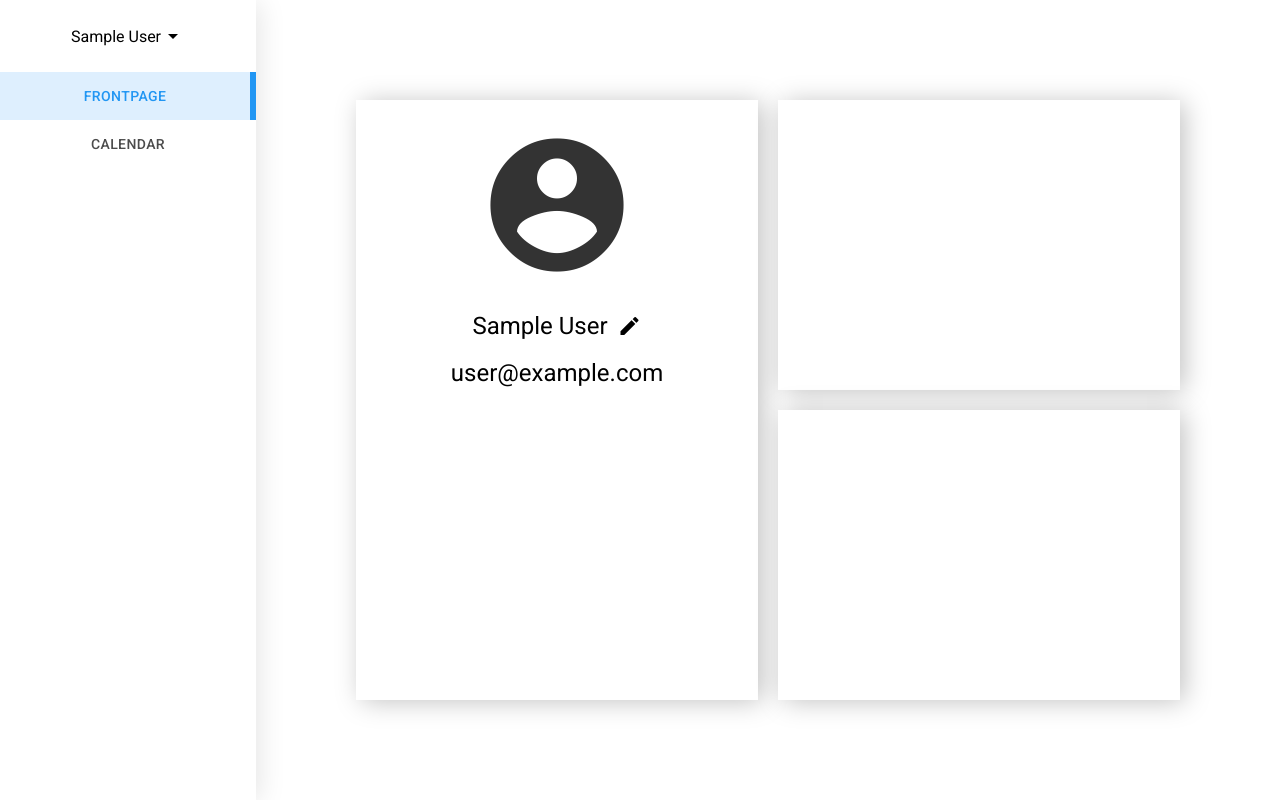
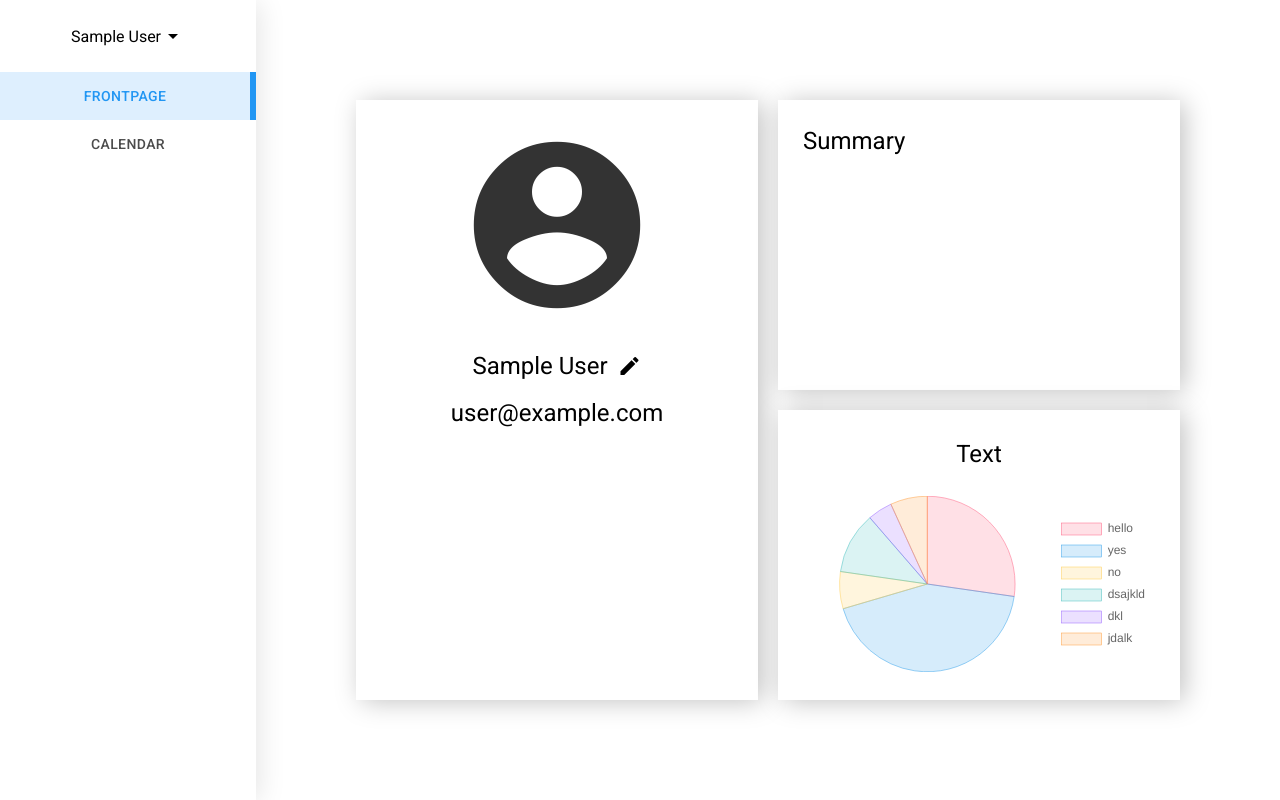
Before and after one commit to HannesDahlvik/budget-planner, a React (Create React App) app in the folder frontend/: page /dashboard/profile in a window 1280 px wide. Built offline with nearby package versions, Linux system fonts and the light colour scheme; no server answers; sample sign-in values are in the browser's storage.

Commit message:
Added a pie chart to profile page

```diff
--- a/frontend/package.json
+++ b/frontend/package.json
@@ -8,16 +8,19 @@
     "@testing-library/jest-dom": "^4.2.4",
     "@testing-library/react": "^9.5.0",
     "@testing-library/user-event": "^7.2.1",
+    "chart.js": "^2.9.3",
     "firebase": "^7.19.0",
     "history": "^5.0.0",
     "moment": "^2.27.0",
     "node-sass": "^4.14.1",
     "react": "^16.13.1",
     "react-big-calendar": "^0.27.0",
+    "react-chartjs-2": "^2.10.0",
     "react-dom": "^16.13.1",
     "react-router-dom": "^5.2.0",
     "react-scripts": "3.4.3",
-    "react-toastify": "^6.0.8"
+    "react-toastify": "^6.0.8",
+    "recharts": "^1.8.5"
   },
   "scripts": {
     "start": "react-scripts start",
--- a/frontend/src/css/style.scss
+++ b/frontend/src/css/style.scss
@@ -1,3 +1,6 @@
+@import 'react-big-calendar/lib/sass/styles';
+@import 'react-big-calendar/lib/addons/dragAndDrop/styles';
+
 * {
     padding: 0;
     margin: 0;
--- a/frontend/src/pages/Dashboard.jsx
+++ b/frontend/src/pages/Dashboard.jsx
@@ -4,7 +4,7 @@ import { withStyles } from '@material-ui/core/styles'
 import Grid from '@material-ui/core/Grid';
 import Typography from '@material-ui/core/Typography';
 import Box from '@material-ui/core/Box';
-import {UserContext} from '../UserContext';
+import { UserContext } from '../UserContext';
 import Tabs from '@material-ui/core/Tabs';
 import Tab from '@material-ui/core/Tab';
 import Loader from '../components/Loader'
@@ -92,15 +92,15 @@ export class Dashboard extends React.Component {
     }
 
     handleDropdown = (e) => {
-        this.setState({anchorEl: e.currentTarget})
+        this.setState({ anchorEl: e.currentTarget })
     }
 
     handleClickAway = () => {
-        this.setState({anchorEl: null})
+        this.setState({ anchorEl: null })
     }
 
     handleTabChange = (event, value) => {
-        this.setState({tabIndex: value})
+        this.setState({ tabIndex: value })
     }
 
     logout = () => {
@@ -112,8 +112,8 @@ export class Dashboard extends React.Component {
 
     render() {
         let user = this.context
-        const {tabIndex, anchorEl} = this.state
-        const {classes} = this.props;
+        const { tabIndex, anchorEl } = this.state
+        const { classes } = this.props;
 
         if (user) {
             return (
@@ -123,7 +123,7 @@ export class Dashboard extends React.Component {
                             <div className={classes.namedisplay}>
                                 <div className={classes.namedropdown} onClick={(e) => this.handleDropdown(e)}>
                                     <span>{user.displayName}</span>
-                                    <ArrowDropDownIcon/>
+                                    <ArrowDropDownIcon />
                                 </div>
                                 <Popper
                                     open={Boolean(anchorEl)}
@@ -159,7 +159,7 @@ export class Dashboard extends React.Component {
                                     }}
                                     label="Frontpage"
                                     component={Link}
-                                    to="/dashboard/frontpage"/>
+                                    to="/dashboard/frontpage" />
                                 <Tab
                                     label="calendar"
                                     className={classes.tab}
@@ -167,14 +167,13 @@ export class Dashboard extends React.Component {
                                         selected: classes.selected
                                     }}
                                     component={Link}
-                                    to="/dashboard/calendar"/>
+                                    to="/dashboard/calendar" />
                             </Tabs>
                         </div>
                         <div className={classes.content}>
                             <Switch>
-                                <Route path="/dashboard/frontpage" component={Frontpage}/>
-                                <Route path="/dashboard/calendar" component={Calendar}/>
                                 <Route path="/dashboard/frontpage" component={Frontpage} />
+                                <Route path="/dashboard/calendar" component={Calendar} />
                                 <Route path="/dashboard/profile" component={Profile} />
                             </Switch>
                         </div>
@@ -182,7 +181,7 @@ export class Dashboard extends React.Component {
                 </div>
             )
         } else {
-            return (<Loader/>)
+            return (<Loader />)
         }
     }
 }
--- a/frontend/src/pages/dasboard_pages/Profile.jsx
+++ b/frontend/src/pages/dasboard_pages/Profile.jsx
@@ -1,6 +1,7 @@
 import React from 'react';
 import { withStyles, Icon, Typography, TextField, Button } from '@material-ui/core';
 import Firebase from '../../auth';
+import { Pie } from 'react-chartjs-2';
 
 const classes = (theme) => ({
     root: {
@@ -42,7 +43,7 @@ const classes = (theme) => ({
         'grid-row-gap': '20px'
     },
     accountCircle: {
-        fontSize: '10em',
+        fontSize: '12.5em',
         marginBottom: '10px',
         color: '#333'
     },
@@ -68,6 +69,15 @@ const classes = (theme) => ({
             backgroundColor: '#dd0000',
             color: '#fff'
         }
+    },
+    pieChart: {
+        display: 'flex',
+        justifyContent: 'center',
+        alignItems: 'center',
+        flexDirection: 'column'
+    },
+    pieChartText: {
+        marginBottom: '25px'
     }
 });
 
@@ -96,6 +106,35 @@ class Profile extends React.Component {
     render() {
         const { username } = this.state;
         const { classes } = this.props;
+        const data = {
+            labels: ["hello", "yes", "no", "dsajkld", "dkl", "jdalk"],
+            datasets: [{
+                data: [12, 19, 3, 5, 2, 3],
+                backgroundColor: [
+                    'rgba(255, 99, 132, 0.2)',
+                    'rgba(54, 162, 235, 0.2)',
+                    'rgba(255, 206, 86, 0.2)',
+                    'rgba(75, 192, 192, 0.2)',
+                    'rgba(153, 102, 255, 0.2)',
+                    'rgba(255, 159, 64, 0.2)'
+                ],
+                borderColor: [
+                    'rgba(255, 99, 132, 1)',
+                    'rgba(54, 162, 235, 1)',
+                    'rgba(255, 206, 86, 1)',
+                    'rgba(75, 192, 192, 1)',
+                    'rgba(153, 102, 255, 1)',
+                    'rgba(255, 159, 64, 1)'
+                ],
+                borderWidth: 0.5
+            }]
+        }
+
+        const options = {
+            legend: {
+                position: 'right'
+            }
+        }
 
         return (
             <div className={`${classes.root} profile-page`}>
@@ -123,10 +162,11 @@ class Profile extends React.Component {
                 </div>
                 <div className={`${classes.infoPanel} ${classes.rightPanel} profile-right-info-panel`}>
                     <div className={`${classes.box} ${classes.side}`}>
-
+                        <Typography className={classes.pieChartText} variant="h5">Summary</Typography>
                     </div>
-                    <div className={`${classes.box} ${classes.side}`}>
-
+                    <div className={`${classes.box} ${classes.side} ${classes.pieChart}`}>
+                        <Typography className={classes.pieChartText} variant="h5">Text</Typography>
+                        <Pie className={classes.chart} data={data} options={options} />
                     </div>
                 </div>
             </div>
```
Also changed, not shown: frontend/src/pages/dasboard_pages/Calendar.jsx (+7 -6 lines), 1 other file (tests, documents, lock files or other folders). Lines whose indentation alone changed are shown as unchanged.
